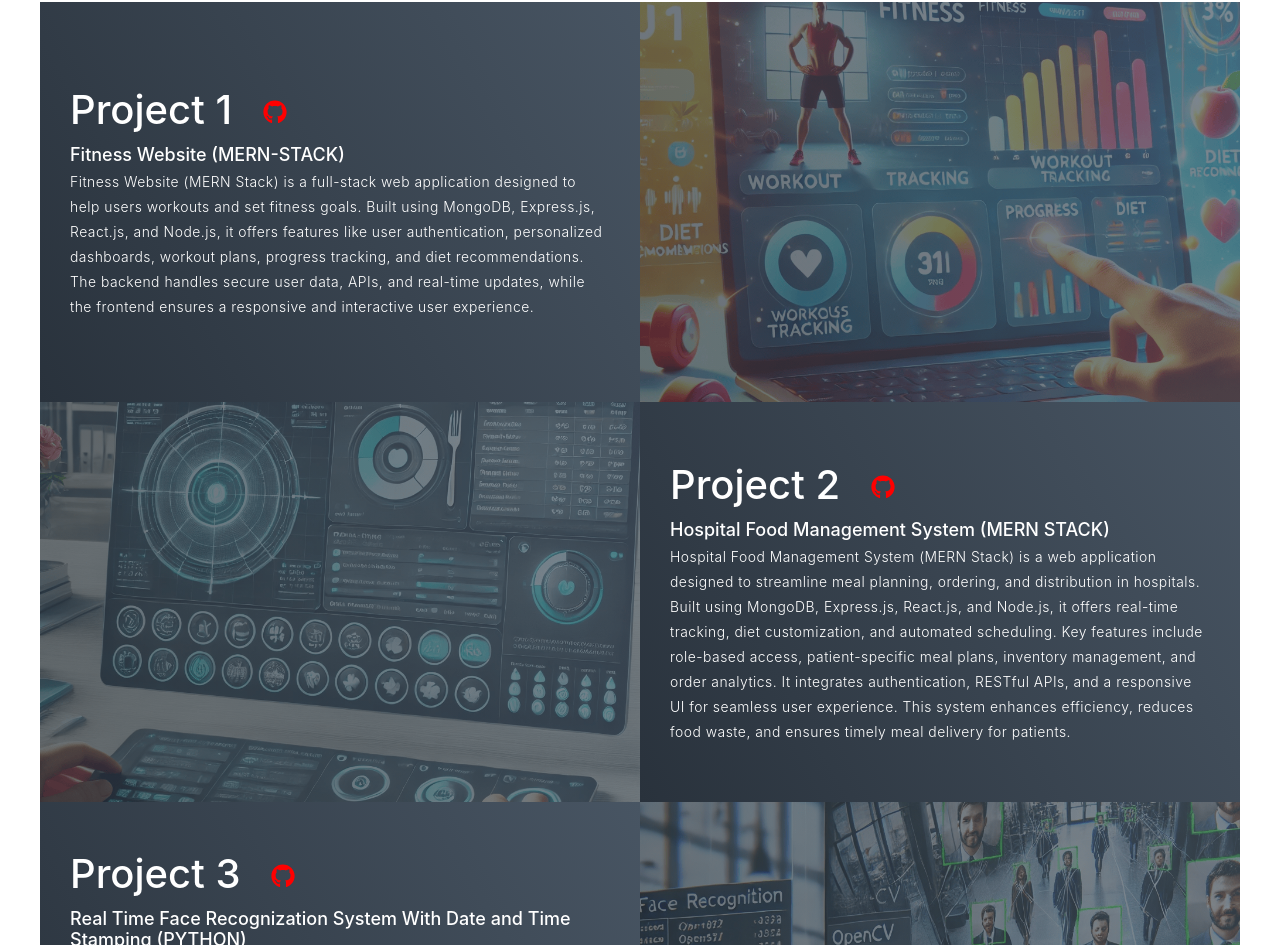
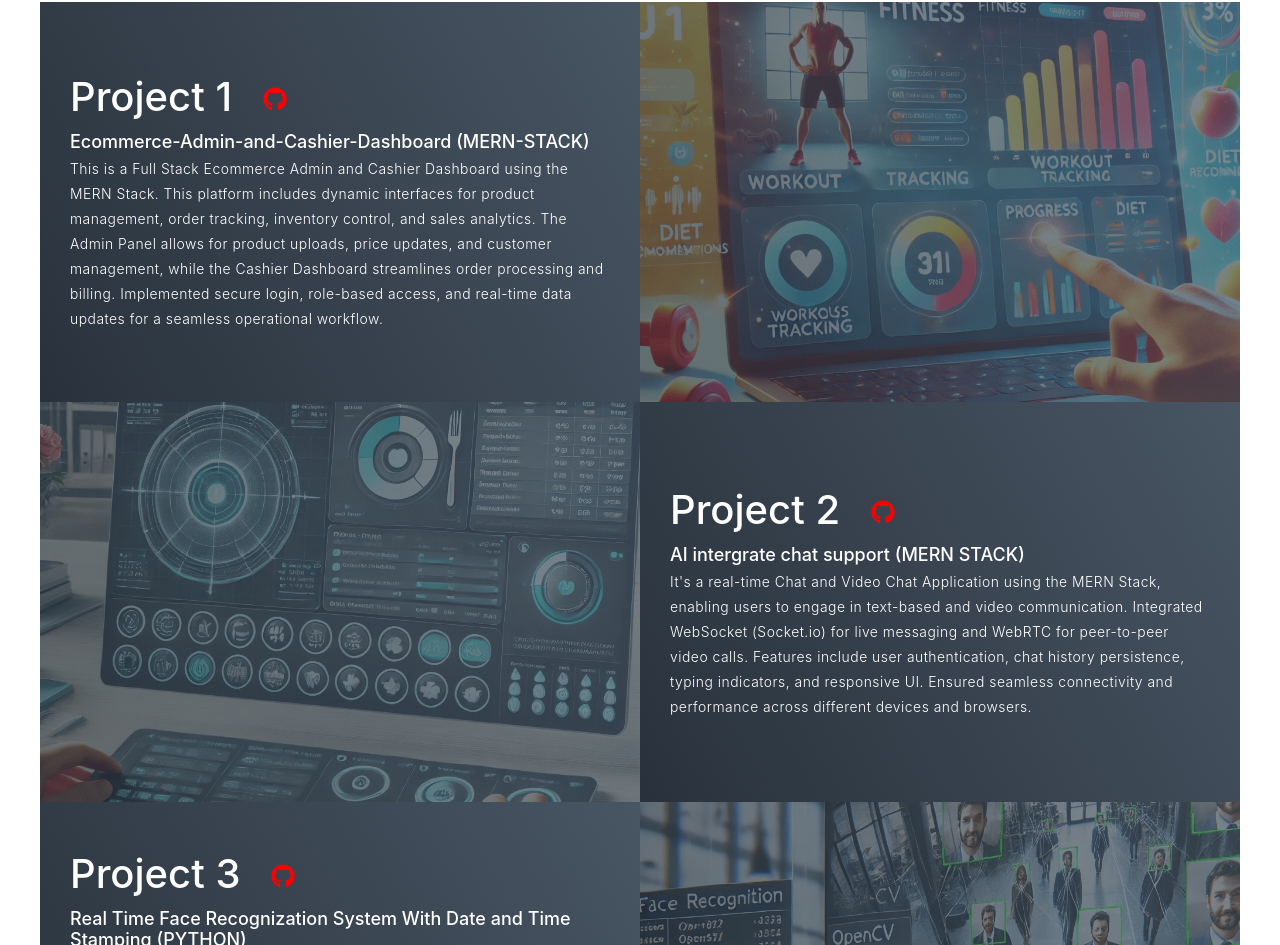
Before and after one commit to prem1kr/Portfolio-react.js, a React (Create React App) app: page / in a window 1280 px wide. Shown: the part 1980-2925 px from the top of the page. Built offline with nearby package versions, Linux system fonts and the light colour scheme.

Commit message:
Update Projects.js

```diff
--- a/src/Pages/Projects.js
+++ b/src/Pages/Projects.js
@@ -19,10 +19,10 @@ const Projects = () => {
         <div className="project-item">
           <div className="project-info">
             <h1>Project 1
-            <a href="https://github.com/prem1kr/Fitness-Site" target="_blank" rel="noopener noreferrer" > <FaGithub size={24} color="red"/> </a>
+            <a href="https://github.com/prem1kr/Ecommerce-Admin-and-Cashier-Dashboard-page.git" target="_blank" rel="noopener noreferrer" > <FaGithub size={24} color="red"/> </a>
             </h1>
-            <h2>Fitness Website (MERN-STACK)</h2>
-            <p>Fitness Website (MERN Stack) is a full-stack web application designed to help users workouts and set fitness goals. Built using MongoDB, Express.js, React.js, and Node.js, it offers features like user authentication, personalized dashboards, workout plans, progress tracking, and diet recommendations. The backend handles secure user data, APIs, and real-time updates, while the frontend ensures a responsive and interactive user experience.</p>
+            <h2>Ecommerce-Admin-and-Cashier-Dashboard (MERN-STACK)</h2>
+            <p>This is a Full Stack Ecommerce Admin and Cashier Dashboard using the MERN Stack. This platform includes dynamic interfaces for product management, order tracking, inventory control, and sales analytics. The Admin Panel allows for product uploads, price updates, and customer management, while the Cashier Dashboard streamlines order processing and billing. Implemented secure login, role-based access, and real-time data updates for a seamless operational workflow.</p>
           </div>
           <div className="project-img">
             <img src={img1} alt="img" />
@@ -34,11 +34,11 @@ const Projects = () => {
             <h1>
               Project 2
               <a
-                  href="https://github.com/prem1kr/Hospital-Managment-system" target="_blank" rel="noopener noreferrer" > <FaGithub size={24} color="red"/>
+                  href="https://github.com/prem1kr/Ai-Chat-Support-Full-Stack-website-.git" target="_blank" rel="noopener noreferrer" > <FaGithub size={24} color="red"/>
               </a>
               </h1>
-            <h2>Hospital Food Management System (MERN STACK)</h2>
-            <p>Hospital Food Management System (MERN Stack) is a web application designed to streamline meal planning, ordering, and distribution in hospitals. Built using MongoDB, Express.js, React.js, and Node.js, it offers real-time tracking, diet customization, and automated scheduling. Key features include role-based access, patient-specific meal plans, inventory management, and order analytics. It integrates authentication, RESTful APIs, and a responsive UI for seamless user experience. This system enhances efficiency, reduces food waste, and ensures timely meal delivery for patients.</p>
+            <h2>AI intergrate chat support (MERN STACK)</h2>
+            <p>It's a real-time Chat and Video Chat Application using the MERN Stack, enabling users to engage in text-based and video communication. Integrated WebSocket (Socket.io) for live messaging and WebRTC for peer-to-peer video calls. Features include user authentication, chat history persistence, typing indicators, and responsive UI. Ensured seamless connectivity and performance across different devices and browsers.</p>
           </div>
           <div className="project-img">
                 <img src={img2} alt="img" />
```
